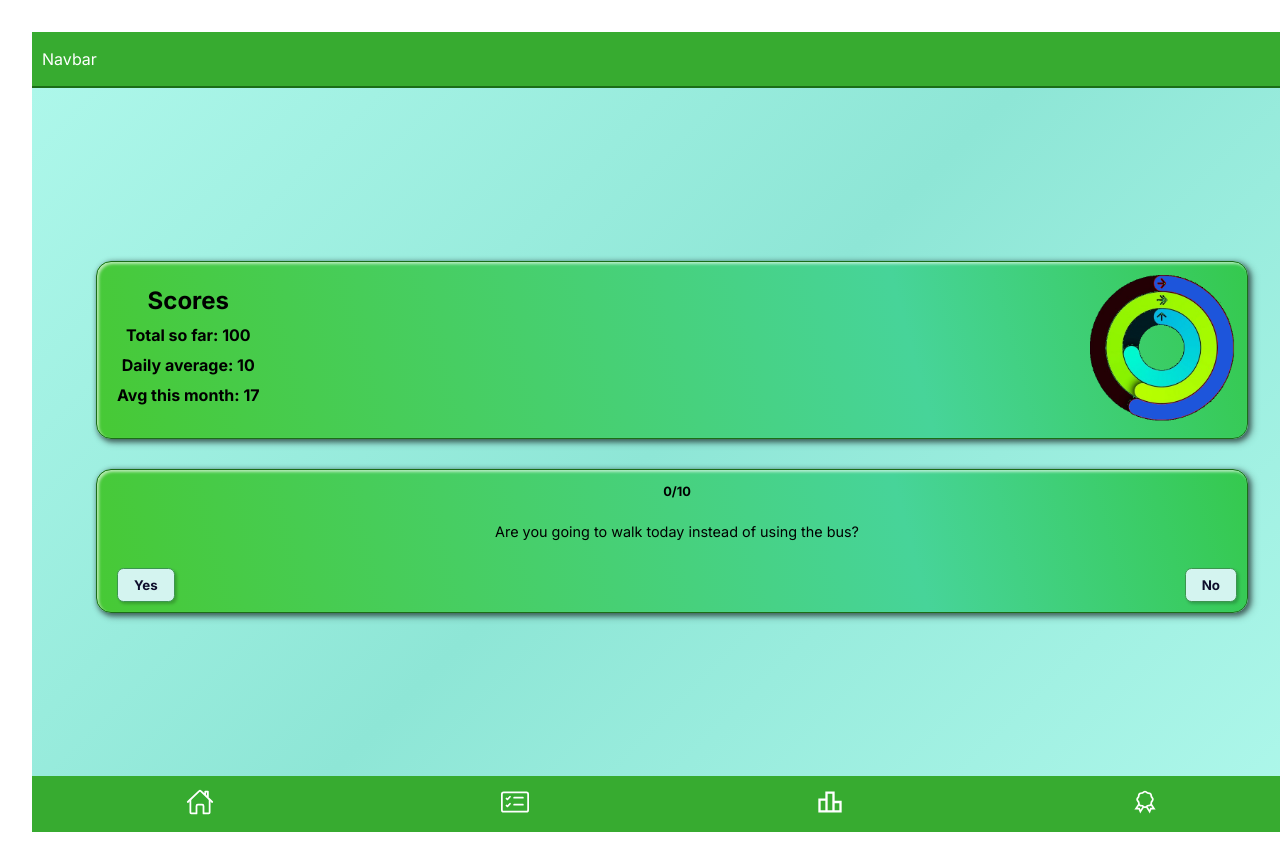
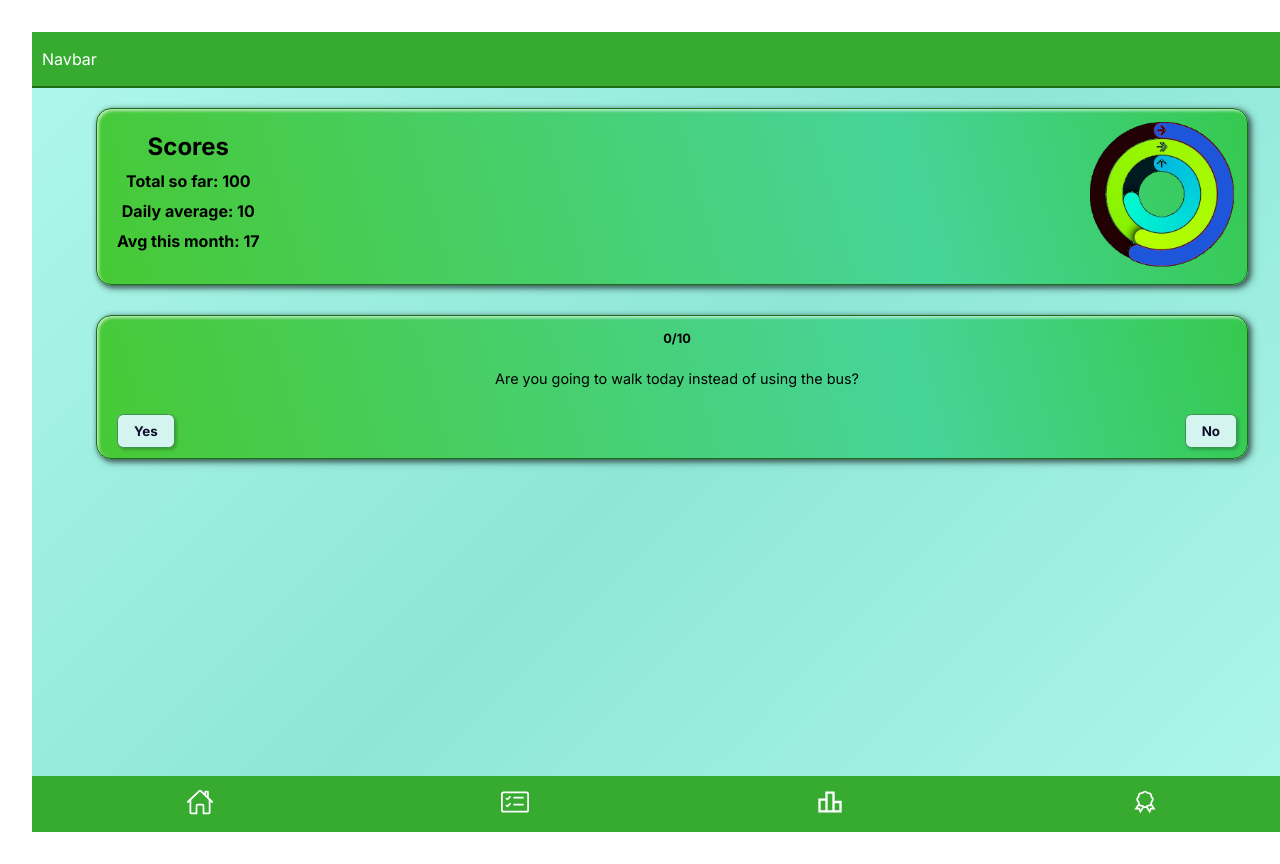
Before and after one commit to siqbal181/GreenMate, a React (Vite) app: page / in a window 1280 px wide. Shown: the top 864 px of the page. Built offline with nearby package versions, Linux system fonts and the light colour scheme.

Commit message:
Fixed homepage.

```diff
--- a/src/index.css
+++ b/src/index.css
@@ -31,6 +31,7 @@
 .page-container {
   display: flex;
   flex-direction: column;
+  justify-content: start;
   /* width: 100vw; */
   height: var(--page-height);
   background-color: var(--app-background);
--- a/src/pages/Homepage.jsx
+++ b/src/pages/Homepage.jsx
@@ -2,6 +2,7 @@
 import MainInfoBox from '../components/MainInfoBox'
 import './Homepage.css'
 import {DailyQuestions} from '../components/DailyQuestions/DailyQuestions'
+// import AchievementPage from '../components/AchievementPage'
 
 const Homepage = ({ userData }) => {
   return (
@@ -9,6 +10,7 @@ const Homepage = ({ userData }) => {
 
       <MainInfoBox userData={userData} />
       <DailyQuestions />
+      {/* <AchievementPage /> */}
     </div>
   )
 }
```
